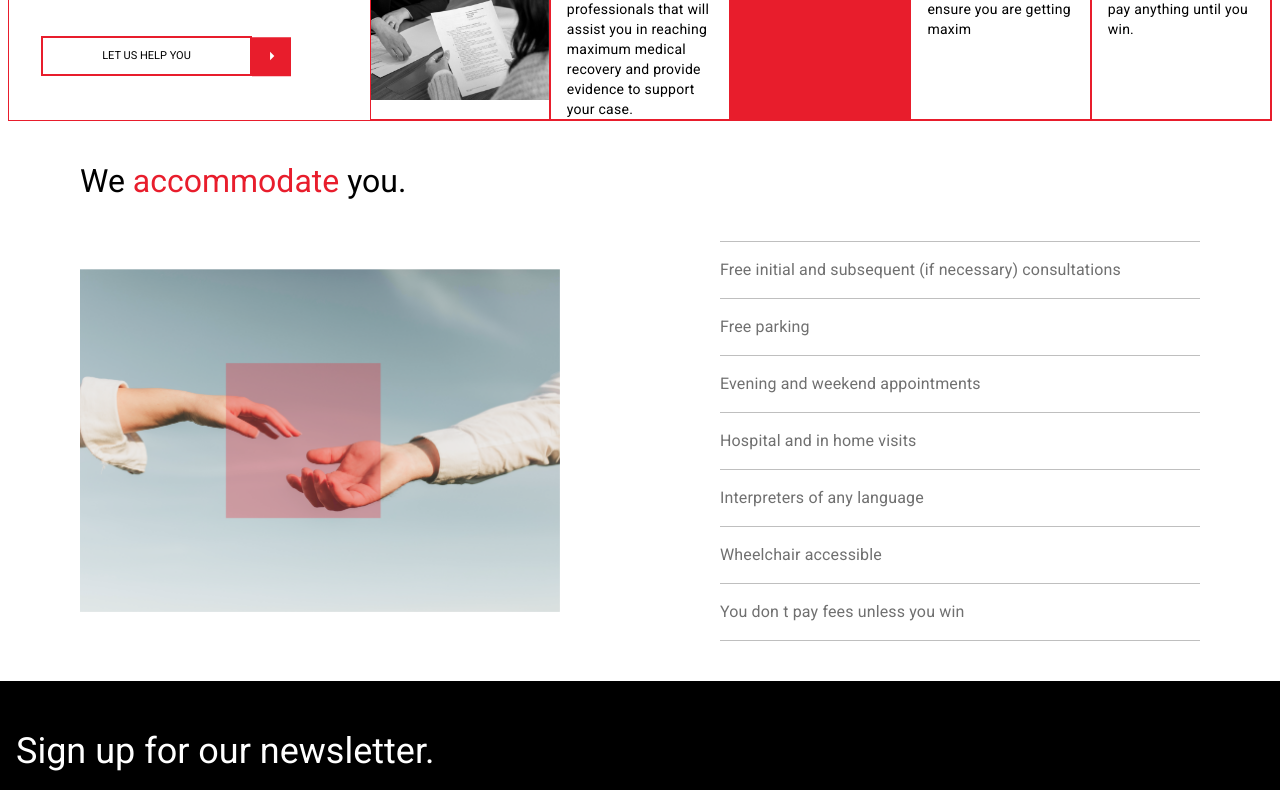
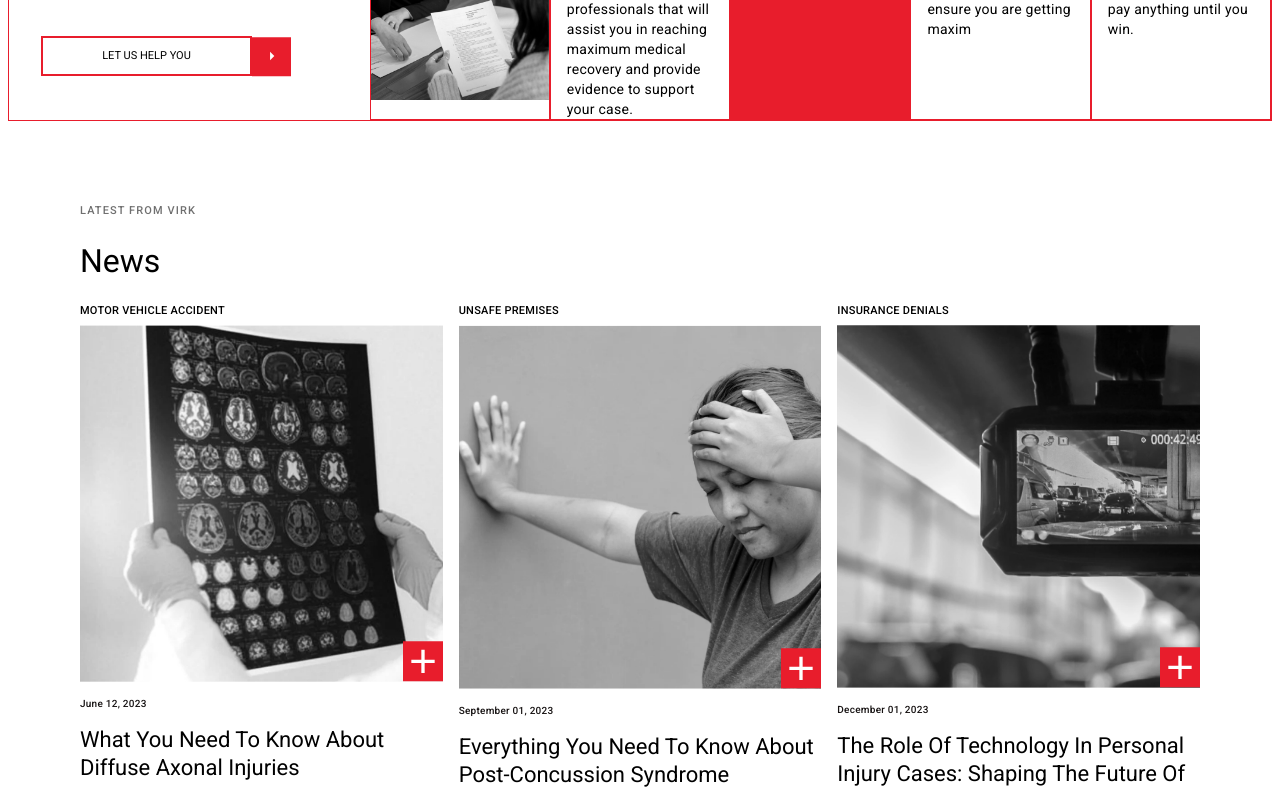
Before and after one commit to DevOluwatoyin/commercial-website, a React (Vite) app: page / in a window 1280 px wide. Shown: the part 5420-6210 px from the top of the page. Built offline with nearby package versions, Linux system fonts and the light colour scheme.

Commit message:
Added news section

```diff
--- a/src/components/News.jsx
+++ b/src/components/News.jsx
@@ -1,8 +1,11 @@
-import React from 'react'
+import React from "react";
+import { newsPost } from "../constants/partners";
+import SingleNews from "./SingleNews";
+import Typography from "./Typography";
 
 const News = () => {
   return (
-    <section>
+    <section className="p-4 md:p-20">
       <Typography customClassName="uppercase !text-primary-light !text-[11px] !tracking-widest">
         Latest from Virk
       </Typography>
@@ -10,16 +13,24 @@ const News = () => {
         color="primary-dark"
         variant="headline-l"
         fontWeight="regular"
-        // customClassName="md:max-w-sm mt-5"
+        customClassName="my-5"
       >
-      News
+        News
       </Typography>
 
-      <div>
-
+      <div className="flex flex-col items-cent gap-4 md:flex-row">
+        {newsPost.map((post, id) => (
+          <SingleNews
+            key={id}
+            date={post.date}
+            heading={post.heading}
+            img={post.img}
+            title={post.title}
+          />
+        ))}
       </div>
     </section>
   );
-}
+};
 
-export default News
+export default News;
--- a/src/components/SingleNews.jsx
+++ b/src/components/SingleNews.jsx
@@ -1,12 +1,36 @@
-import React from 'react'
+import React from "react";
+import NewsIcon from "../assets/news-icon.svg";
+import Typography from "./Typography";
 
+const SingleNews = ({ heading, img, date, title }) => {
+  return (
+    <div className="flex-1">
+      <Typography
+        color="primary-dark"
+        customClassName="uppercase !text-[11px] mb-1"
+        fontWeight="medium"
+      >
+        {heading}
+      </Typography>
+      <div className="relative -z-10">
+        <img src={img} alt="" className="" />
+        <img src={NewsIcon} alt="" className="absolute right-0 bottom-0" />
+      </div>
+      <div>
+        <Typography customClassName="!text-primary-dark !text-[10px] my-3">
+          {date}
+        </Typography>
+        <Typography
+          color="primary-dark"
+          variant="title-l"
+          fontWeight="regular"
+          customClassName="capitalize"
+        >
+          {title}
+        </Typography>
+      </div>
+    </div>
+  );
+};
 
-const SingleNews = ({heading, date, title}) => {
-  return (
-    <div>
-
-    </div>
-  )
-}
-
-export default SingleNews
+export default SingleNews;
--- a/src/pages/home.jsx
+++ b/src/pages/home.jsx
@@ -10,6 +10,7 @@ import Accommodate from "../components/Accommodate";
 import Instruction from "../components/Instruction";
 import Testimonies from "../components/Testimonies";
 import Expectation from "../components/Expectation";
+import News from "../components/News";
 
 const Home = () => {
   return (
@@ -51,6 +52,8 @@ const Home = () => {
 
       <Expectation />
 
+      <News />
+
       <Accommodate />
 
       <NewsLetter />
```
Also changed, not shown: src/assets/news-icon.svg (added).
